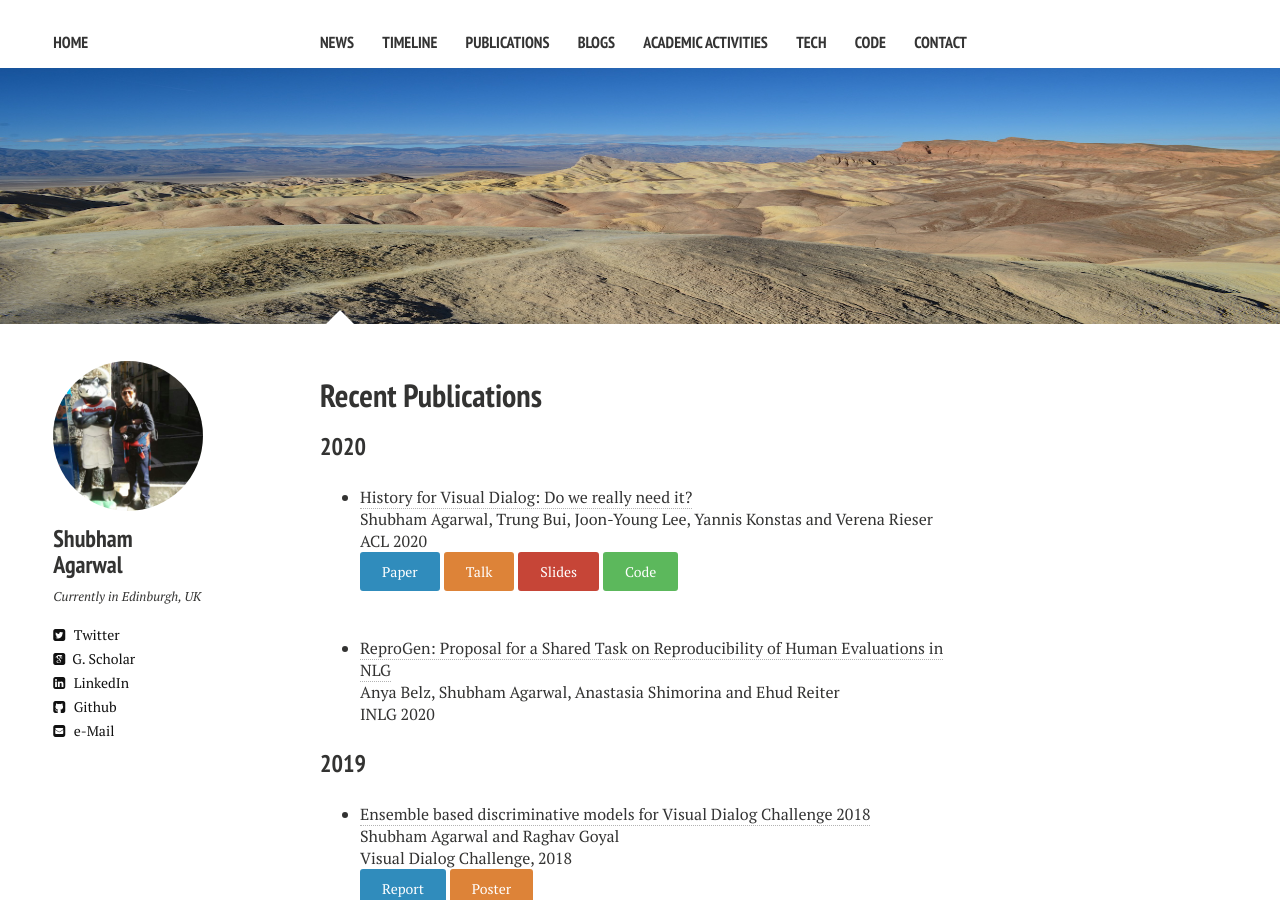
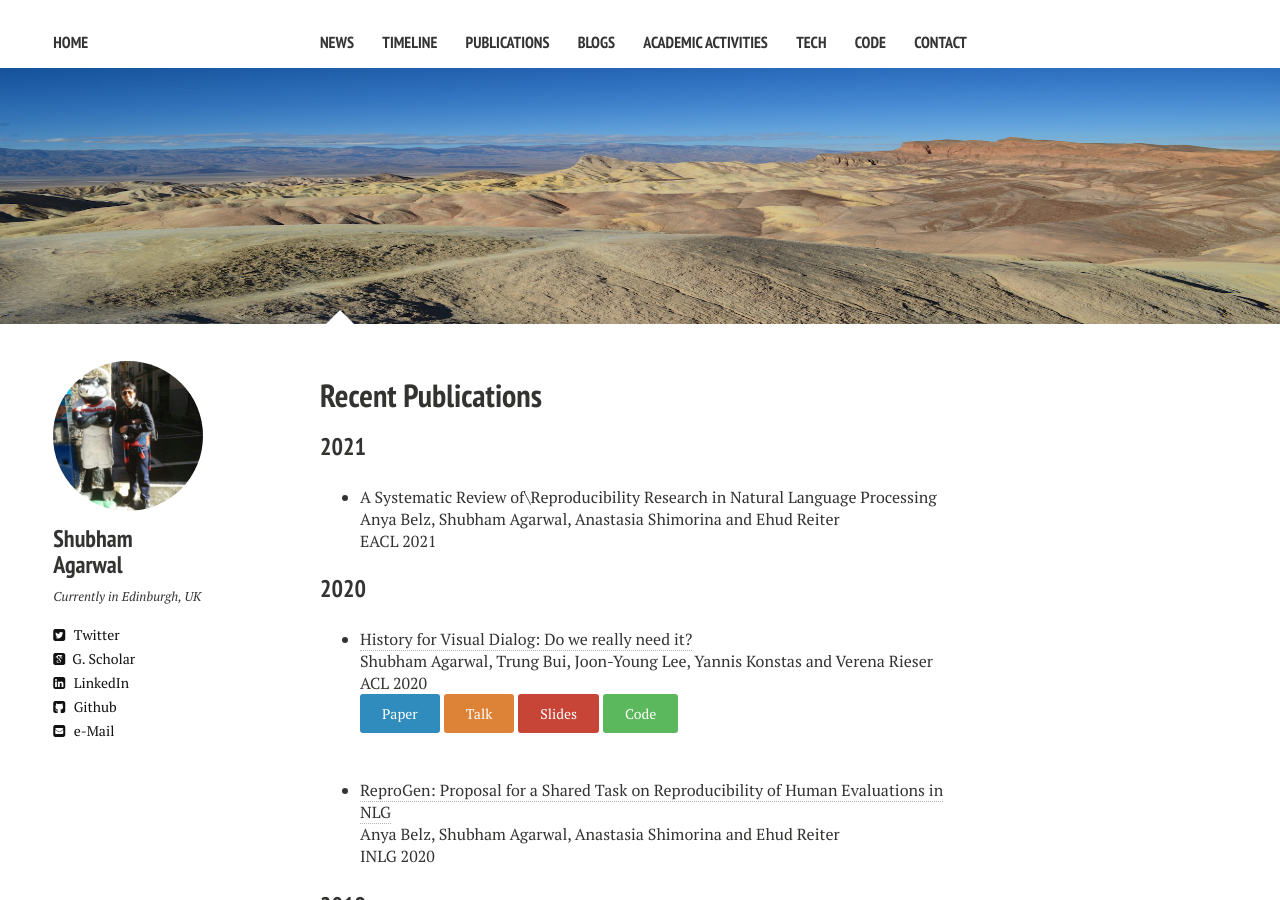
Before and after one commit to shubhamagarwal92/shubhamagarwal92.github.io, a Jekyll site: the page built from publications.md, in a window 1280 px wide and 900 px high. Built offline with Jekyll 4.4.1, drawn with Linux system fonts in a browser that asks for light colours; nearby versions of some CDN libraries.

Commit message:
Update publications.md

```diff
--- a/publications.md
+++ b/publications.md
@@ -10,6 +10,11 @@ image:
 title: Recent Publications
 ---
 
+### 2021
+
+* A Systematic Review of\\Reproducibility Research in Natural Language Processing <br />
+Anya Belz, Shubham Agarwal, Anastasia Shimorina and Ehud Reiter <br />
+EACL 2021
 
 ### 2020
 
```
